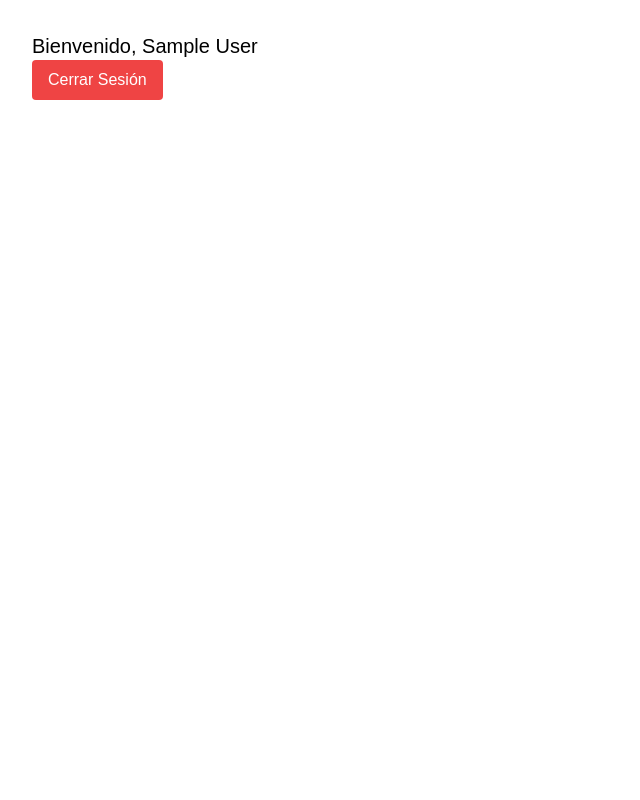
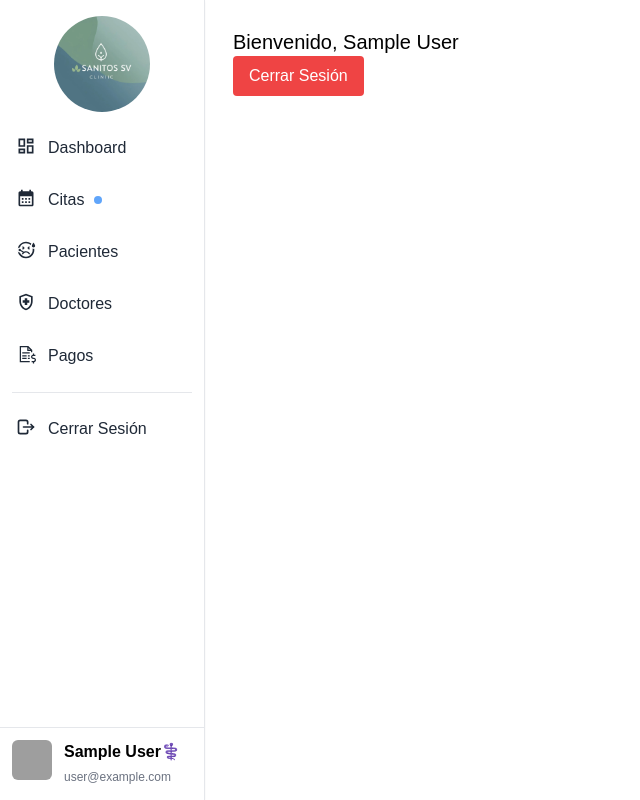
Before and after one commit to cruzito-x/appointments-app, a Next.js app: page /dashboard in a window 1280 px wide. Shown: the whole page, without its empty margins (0-640 px from the left). Built offline with nearby package versions, Linux system fonts and the light colour scheme; no server answers; sample sign-in values are in the browser's storage; grey boxes are pictures that could not be loaded.

Commit message:
Sidebar added

```diff
--- a/src/app/dashboard/layout.tsx
+++ b/src/app/dashboard/layout.tsx
@@ -1,3 +1,20 @@
+import Sidebar, { SidebarItem } from "@/components/sidebar/Sidebar";
+import { FaUserDoctor } from "react-icons/fa6";
+import { LiaFileInvoiceDollarSolid } from "react-icons/lia";
+import {
+  MdCalendarMonth,
+  MdDateRange,
+  MdOutlineDashboard,
+  MdOutlineHealthAndSafety,
+  MdOutlineSick,
+} from "react-icons/md";
+import {
+  TbHealthRecognition,
+  TbInvoice,
+  TbLogout,
+  TbMedicalCross,
+} from "react-icons/tb";
+
 export const metadata = {
   title: "Sanitos SV | Dashboard",
   description: "Panel de control de Sanitos SV",
@@ -8,5 +25,39 @@ export default function DashboardLayout({
 }: {
   children: React.ReactNode;
 }) {
-  return <main className="flex-1 p-4">{children}</main>;
+  return (
+    <div className="flex">
+      <Sidebar>
+        <SidebarItem
+          icon={<MdOutlineDashboard size={20} />}
+          text="Dashboard"
+          link="/dashboard"
+        />
+        <SidebarItem
+          icon={<MdCalendarMonth size={20} />}
+          text="Citas"
+          link="/appointments"
+          alert
+        />
+        <SidebarItem
+          icon={<MdOutlineSick size={20} />}
+          text="Pacientes"
+          link="/patients"
+        />
+        <SidebarItem
+          icon={<MdOutlineHealthAndSafety size={20} />}
+          text="Doctores"
+          link="/doctors"
+        />
+        <SidebarItem
+          icon={<LiaFileInvoiceDollarSolid size={20} />}
+          text="Pagos"
+          link="/payments"
+        />
+        <hr className="my-3 mr-3 ml-3" />
+        <SidebarItem icon={<TbLogout size={20} />} text="Cerrar Sesión" />
+      </Sidebar>
+      <div className="p-3">{children}</div>
+    </div>
+  );
 }
--- a/src/app/login/page.tsx
+++ b/src/app/login/page.tsx
@@ -11,17 +11,17 @@ export default function LoginPage() {
   const [error, setError] = useState("");
   const router = useRouter();
 
-  const login = async (e: React.FormEvent) => {
-    e.preventDefault();
+  const login = async (event: React.FormEvent) => {
+    event.preventDefault();
     setError("");
 
-    const res = await signIn("credentials", {
+    const response = await signIn("credentials", {
       redirect: false,
       email,
       password,
     });
 
-    if (res?.error) {
+    if (response?.error) {
       setError("Credenciales incorrectas");
     } else {
       router.push("/dashboard");
--- /dev/null
+++ b/src/components/sidebar/Sidebar.tsx
@@ -0,0 +1,121 @@
+"use client";
+
+import { useContext, useState } from "react";
+import { BsChevronBarLeft, BsChevronBarRight } from "react-icons/bs";
+import { IoMdMore } from "react-icons/io";
+import { createContext } from "react";
+import { useSession } from "next-auth/react";
+import Logo from "@/assets/images/logo.png";
+import Image from "next/image";
+
+const SidebarContext = createContext();
+
+export default function Sidebar({ children }) {
+  const { data: session, status } = useSession();
+  const [expanded, setExpanded] = useState(true);
+
+  return (
+    <aside className="h-screen">
+      <nav className="h-full flex flex-col bg-white border-r shadow-sm">
+        <div className="p-4 pb-2 flex justify-center items-center">
+          <Image
+            className={`overflow-hidden transtion-all duration-200 rounded-full ${
+              expanded ? "w-24" : "w-0"
+            }`}
+            src={Logo}
+            alt="Logo"
+          />
+          {/* <button
+            className="p-1.5 rounded-lg bg-gray-50 hover:bg-gray-100"
+            onClick={() => setExpanded((current) => !current)}
+          >
+            {expanded ? (
+              <BsChevronBarRight className="text-xl" />
+            ) : (
+              <BsChevronBarLeft className="text-xl" />
+            )}
+          </button> */}
+        </div>
+        <SidebarContext.Provider value={{ expanded }}>
+          <ul className="flex-1">{children}</ul>
+        </SidebarContext.Provider>
+        <div className="border-t flex p-3">
+          <img
+            className="w-10 h-10 rounded-md"
+            src={`https://ui-avatars.com/api/?name=${session?.user?.name}&background=random&color=3730a3&bold=true`}
+            alt={`${session?.user?.name} Avatar`}
+          />
+          <div
+            className={`flex justify-between items-center overflow-hidden transtion-all ${
+              expanded ? "w-32 ml-3" : "w-0"
+            }`}
+          >
+            <div>
+              <h4 className="font-semibold"> {session?.user?.name}⚕️ </h4>
+              <span className="text-xs text-gray-500">
+                {session?.user?.email}
+              </span>
+            </div>
+            {/* <IoMdMore size={20} /> */}
+          </div>
+        </div>
+      </nav>
+    </aside>
+  );
+}
+
+export function SidebarItem({
+  icon,
+  text,
+  active,
+  link,
+  alert,
+}: {
+  icon: React.ReactNode;
+  text: string;
+  active?: boolean;
+  link?: string;
+  alert?: boolean;
+}) {
+  const { expanded } = useContext(SidebarContext);
+  return (
+    <li
+      className={`relative flex items-center py-2 px-3 my-1 font-medium rounded-md cursor-pointer transition-colors ${
+        active
+          ? "bg-gradient-to-r from-blue-400 to-blue-200 text-blue-800"
+          : "hover:bg-indigo-50 text-gray-800"
+      } `}
+    >
+      <a className="flex p-1" href={link}>
+        {icon}
+        <span
+          className={`overflow-hidden transition-all ${
+            expanded ? "w-32 ml-3" : "w-0 h-0"
+          }`}
+        >
+          {text}
+        </span>
+      </a>
+      {alert && (
+        <div
+          className={`absolute right-2/4 w-2 h-2 rounded bg-blue-400 ${
+            expanded ? "" : "top-2"
+          }`}
+        ></div>
+      )}
+
+      {!expanded && (
+        <div
+          className={`
+          absolute left-full rounded-md px-2 py-1 ml-6
+          bg-blue-100 text-blue-800 text-sm
+          invisible opacity-20 -translate-x-3 transition-all
+          group-hover:visible group-hover:opacity-100 group-hover:translate-x-0
+      `}
+        >
+          {text}
+        </div>
+      )}
+    </li>
+  );
+}
```
Also changed, not shown: src/assets/images/logo.png (renamed from src/assets/images/logo.webp), src/components/menu/Menu.tsx (deleted).
